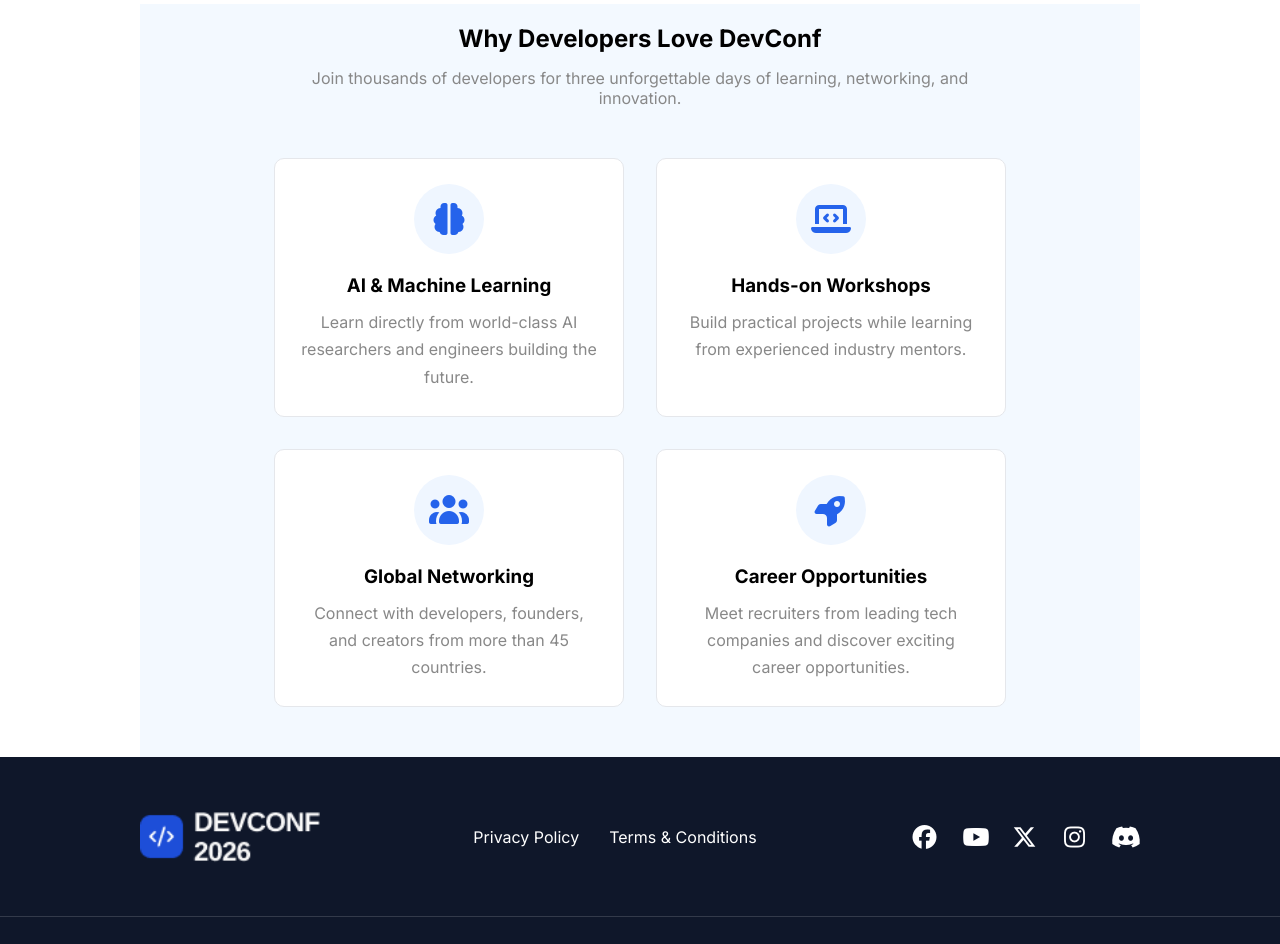
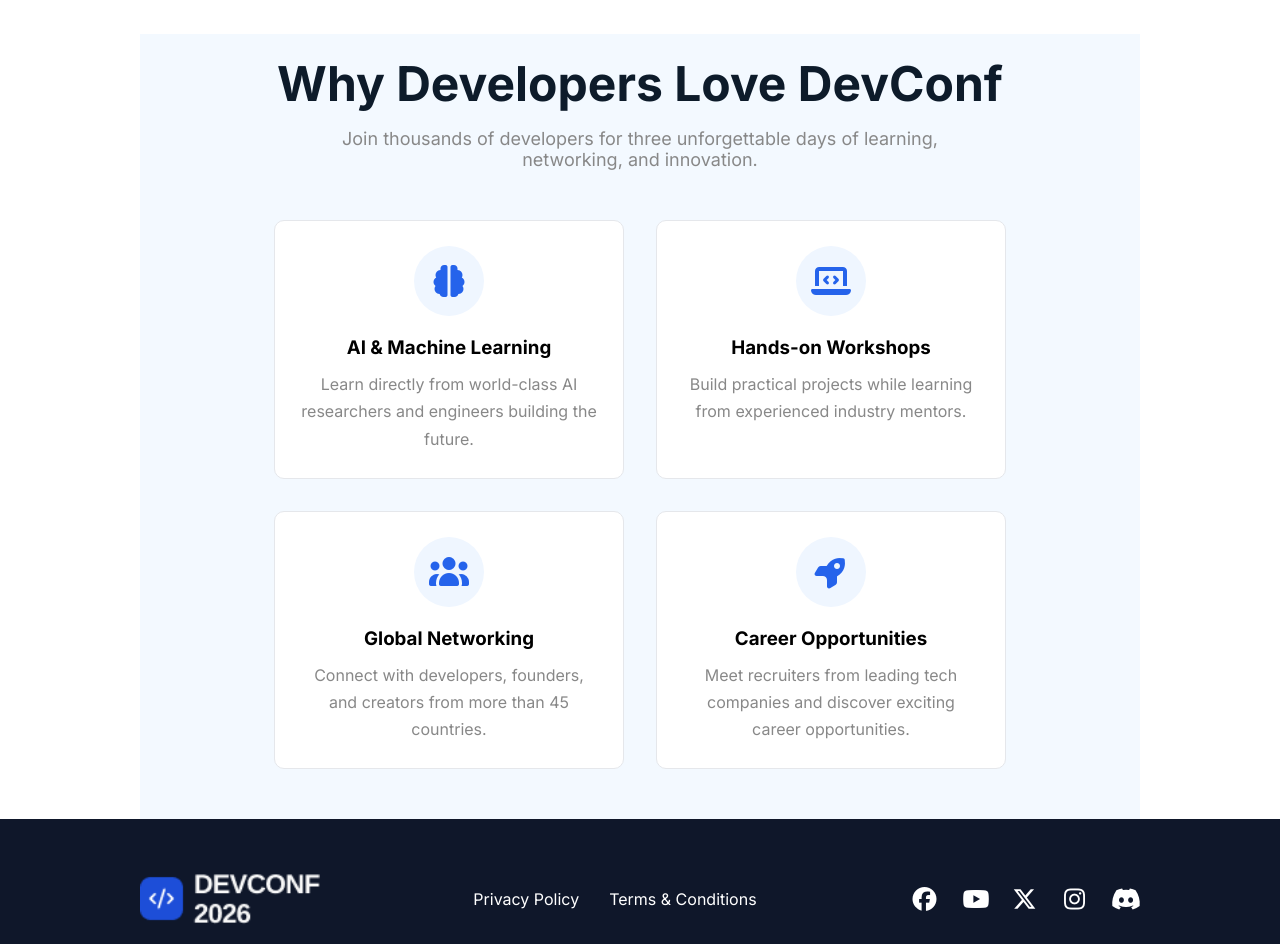
Before and after one commit to mdraju116/DevConf-A1, a plain HTML site: page index.html in a window 1280 px wide. Shown: the part 2500-3444 px from the top of the page. Drawn offline with Linux system fonts and the light colour scheme.

Commit message:
Final-revision-completed

```diff
--- a/index.html
+++ b/index.html
@@ -212,7 +212,7 @@
 
         <section class="relevant-section">
 
-            <h2>Why Developers Love DevConf</h2>
+            <h1>Why Developers Love DevConf</h1>
             <p >Join thousands of developers for three unforgettable days of learning, networking, and innovation.</p>
 
             <div class="feature-container">
--- a/style.css
+++ b/style.css
@@ -112,6 +112,12 @@ nav .logo:hover{
     align-items: center;
     margin-top: 3rem;
 
+}
+
+.speaker-section h1 {
+    font-size: 48px;
+    font-weight: 700;
+    color: #0d1b2aFF;
 }
 
 .speaker-details {
@@ -269,7 +275,7 @@ p {
 
 
 
-/* speakers-section end */
+/* price-card-section end */
 
 
 
@@ -294,10 +300,15 @@ p {
 .relevant-section>p{
     max-width:700px;
     margin-top:15px;
+    font-size: 18px;
 
 }
-.relevant-section>h2{
+.relevant-section>h1{
     margin-top: 20px;
+    font-size: 48px;
+    font-weight: 700;
+    color: #0d1b2aFF;
+
 }
 
 .feature-container{
@@ -368,7 +379,7 @@ footer {
     /* background-color:rgb(32, 32, 32); */
     background: #0F172A;
     color: white;
-    padding: 50px 0 30px;
+    padding: 50px 0 10px;
 
 
 }
```
Also changed, not shown: 3 other files.
